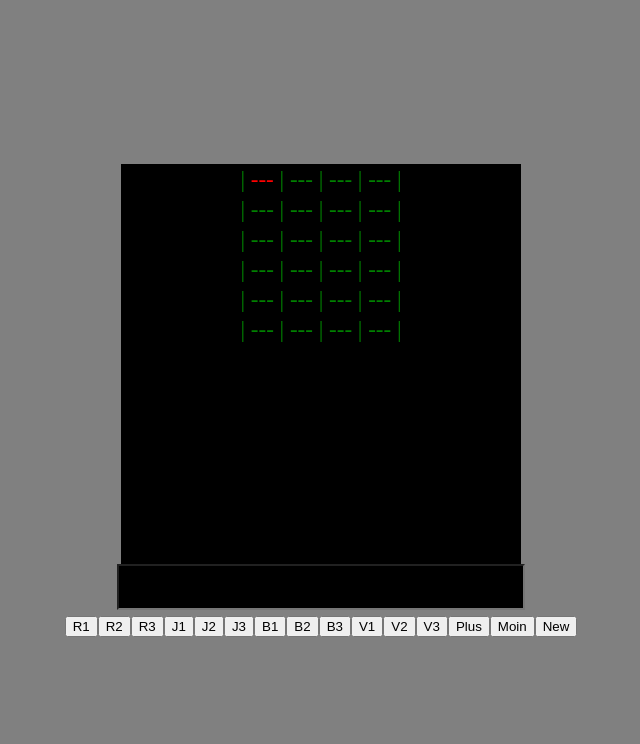
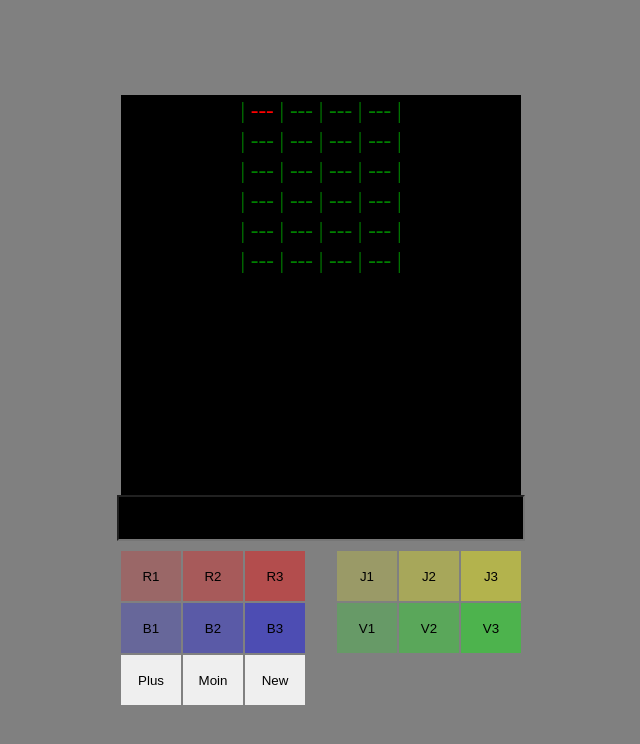
Before and after one commit to Voltsama/MemoireDeBlop, a plain HTML site: page index.html in a window 1280 px wide. Shown: the whole page, without its empty margins (319-959 px from the left). Drawn offline with Linux system fonts and the light colour scheme.

Commit message:
Add raccourci Button

```diff
--- a/style.css
+++ b/style.css
@@ -38,3 +38,70 @@ body {
 .found {
     color: yellow;
 }
+
+#raccourci {
+    margin-top: 10px;
+    display: grid;
+    grid-template-columns: 1fr 1fr 1.5fr 1fr 1fr 1fr;
+    row-gap: 10px;
+    gap: 2px;
+}
+
+#raccourci button {
+    height: 50px;
+    width: 60px;
+    border: none;
+}
+
+#raccourci :hover {
+    border: 4px solid black;
+}
+
+
+#r1 {
+    background-color: rgba(255, 0, 0, 0.20);
+}
+
+#r2 {
+    background-color: rgba(255, 0, 0, 0.30);
+}
+
+#r3 {
+    background-color: rgba(255, 0, 0, 0.40);
+}
+
+#v1 {
+    background-color: rgba(0, 255, 0, 0.20);
+}
+
+#v2 {
+    background-color: rgba(0, 255, 0, 0.30);
+}
+
+#v3 {
+    background-color: rgba(0, 255, 0, 0.40);
+}
+
+#b1 {
+    background-color: rgba(0, 0, 255, 0.20);
+}
+
+#b2 {
+    background-color: rgba(0, 0, 255, 0.30);
+}
+
+#b3 {
+    background-color: rgba(0, 0, 255, 0.40);
+}
+
+#j1 {
+    background-color: rgba(255, 255, 0, 0.2);
+}
+
+#j2 {
+    background-color: rgba(255, 255, 0, 0.3);
+}
+
+#j3 {
+    background-color: rgba(255, 255, 0, 0.4);
+}
```
